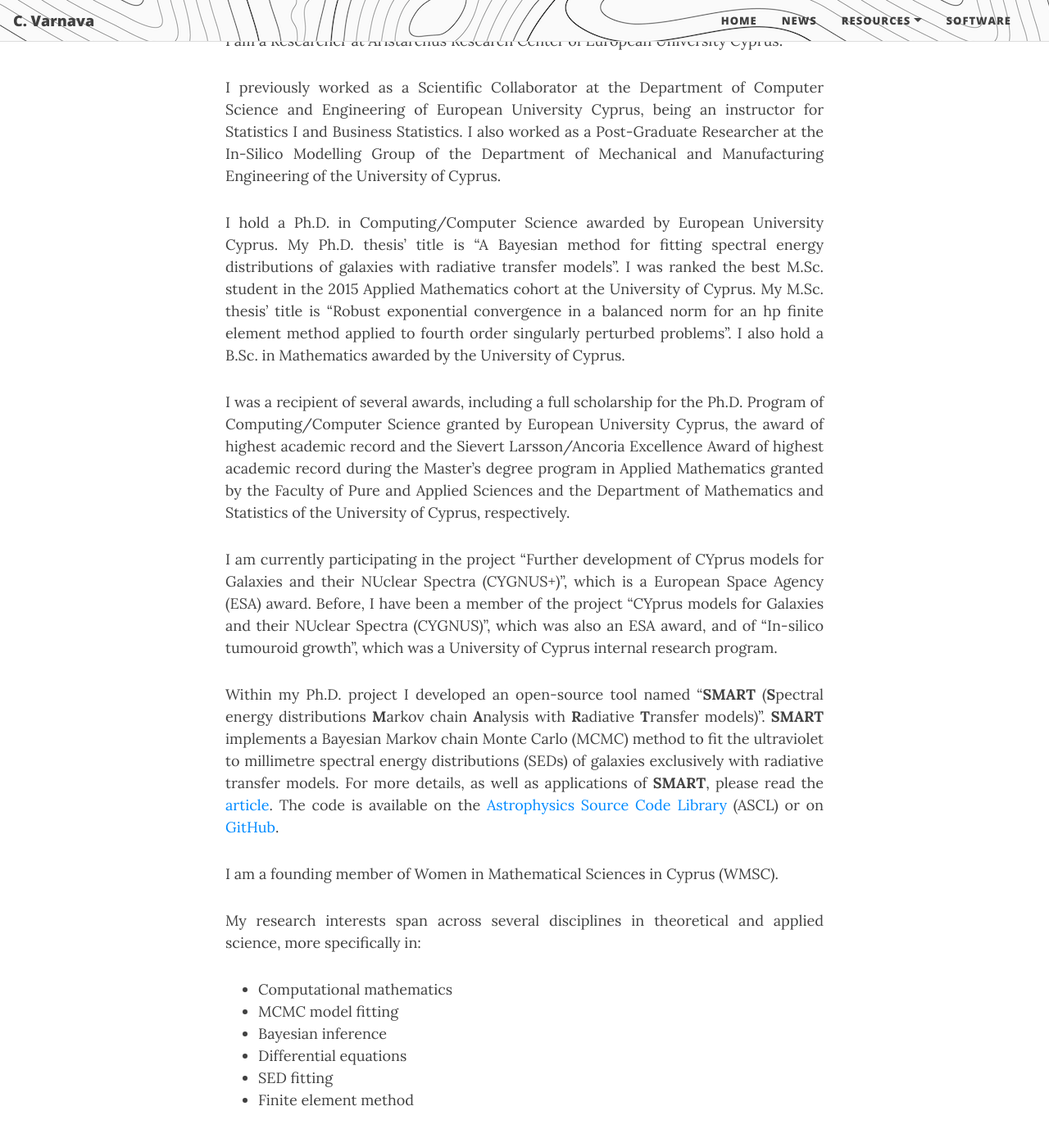
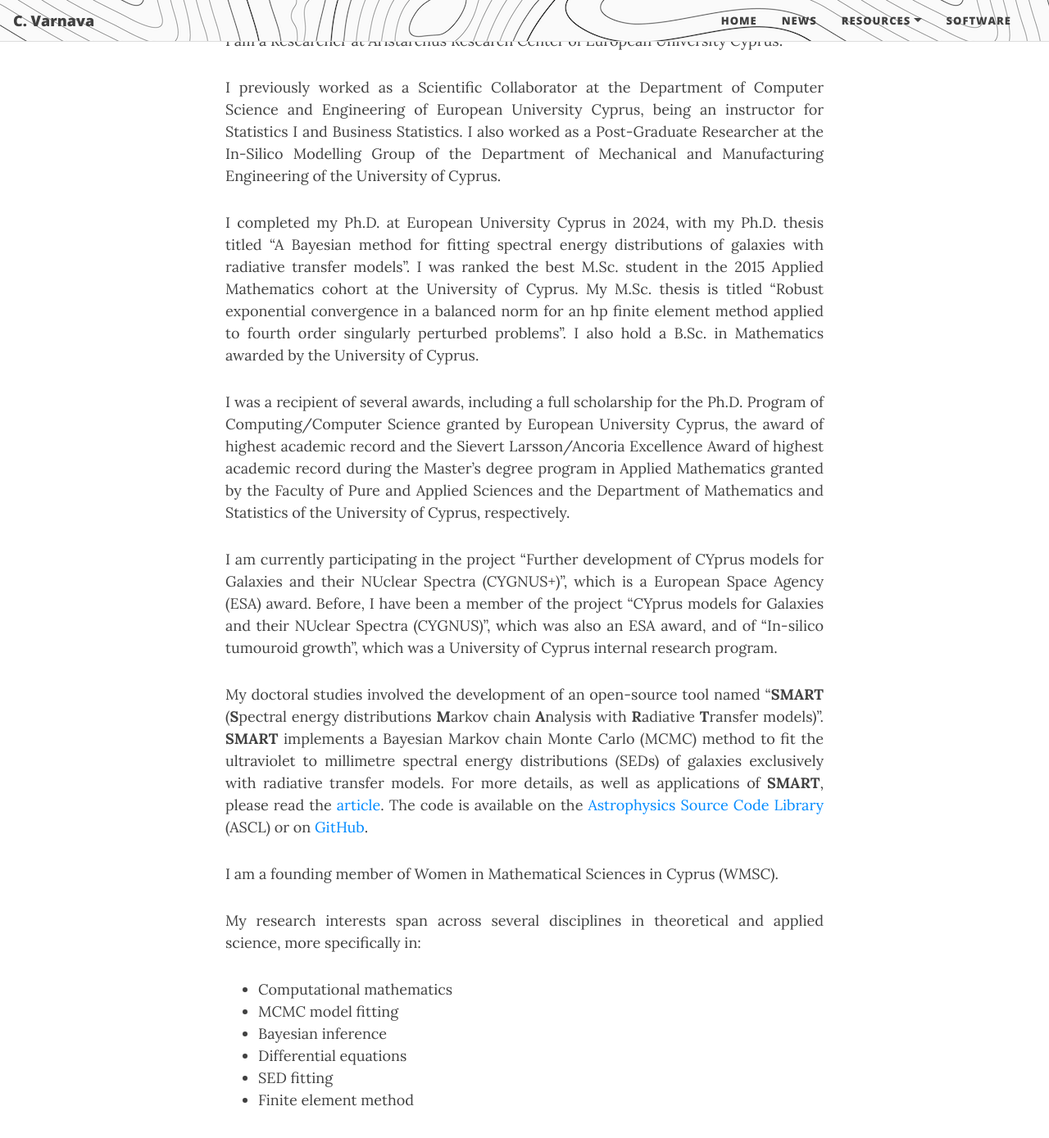
Before and after one commit to ch-var/ch-var.github.io, a Jekyll site: the page built from index.html, in a window 1280 px wide and 1400 px high, scrolled down 701 px. Shown: the top 1389 px of the window at 82% size. Built offline with Jekyll 4.4.1, drawn with Linux system fonts in a browser that asks for light colours; the list of posts is cut into pages by our own code.

Commit message:
Update index.html

```diff
--- a/index.html
+++ b/index.html
@@ -15,13 +15,13 @@ press releases.</p>
 
 <p align='justify'>I previously worked as a Scientific Collaborator at the Department of Computer Science and Engineering of European University Cyprus, being an instructor for Statistics I and Business Statistics. I also worked as a Post-Graduate Researcher at the In-Silico Modelling Group of the Department of Mechanical and Manufacturing Engineering of the University of Cyprus.</p>
 
-<p align='justify'>I hold a Ph.D. in Computing/Computer Science awarded by European University Cyprus. My Ph.D. thesis’ title is “A Bayesian method for fitting spectral energy distributions of galaxies with radiative transfer models”. I was ranked the best M.Sc. student in the 2015 Applied Mathematics cohort at the University of Cyprus. My M.Sc. thesis’ title is “Robust exponential convergence in a balanced norm for an hp finite element method applied to fourth order singularly perturbed problems”. I also hold a B.Sc. in Mathematics awarded by the University of Cyprus.</p>
+<p align='justify'>I completed my Ph.D. at European University Cyprus in 2024, with my Ph.D. thesis titled “A Bayesian method for fitting spectral energy distributions of galaxies with radiative transfer models”. I was ranked the best M.Sc. student in the 2015 Applied Mathematics cohort at the University of Cyprus. My M.Sc. thesis is titled “Robust exponential convergence in a balanced norm for an hp finite element method applied to fourth order singularly perturbed problems”. I also hold a B.Sc. in Mathematics awarded by the University of Cyprus.</p>
 
 <p align='justify'>I was a recipient of several awards, including a full scholarship for the Ph.D. Program of Computing/Computer Science granted by European University Cyprus, the award of highest academic record and the Sievert Larsson/Ancoria Excellence Award of highest academic record during the Master’s degree program in Applied Mathematics granted by the Faculty of Pure and Applied Sciences and the Department of Mathematics and Statistics of the University of Cyprus, respectively.</p>
 
 <p align='justify'>I am currently participating in the project “Further development of CYprus models for Galaxies and their NUclear Spectra (CYGNUS+)”, which is a European Space Agency (ESA) award. Before, I have been a member of the project “CYprus models for Galaxies and their NUclear Spectra (CYGNUS)”, which was also an ESA award, and of “In-silico tumouroid growth”, which was a University of Cyprus internal research program.</a>
 
-<p align='justify'>Within my Ph.D. project I developed an open-source tool named “<b>SMART</b> (<b>S</b>pectral energy distributions <b>M</b>arkov chain <b>A</b>nalysis with <b>R</b>adiative <b>T</b>ransfer models)”. <b>SMART</b> implements a Bayesian Markov chain Monte Carlo (MCMC) method to fit the ultraviolet to millimetre spectral energy distributions (SEDs) of galaxies exclusively with radiative transfer models. For more details, as well as applications of <b>SMART</b>, please read the <a href="https://doi.org/10.1093/mnras/stae1141">article</a>. The code is available on the <a href="https://www.ascl.net/2406.003">Astrophysics Source Code Library</a> (ASCL) or on <a href="https://github.com/ch-var/SMART">GitHub</a>.</p>
+<p align='justify'>My doctoral studies involved the development of an open-source tool named “<b>SMART</b> (<b>S</b>pectral energy distributions <b>M</b>arkov chain <b>A</b>nalysis with <b>R</b>adiative <b>T</b>ransfer models)”. <b>SMART</b> implements a Bayesian Markov chain Monte Carlo (MCMC) method to fit the ultraviolet to millimetre spectral energy distributions (SEDs) of galaxies exclusively with radiative transfer models. For more details, as well as applications of <b>SMART</b>, please read the <a href="https://doi.org/10.1093/mnras/stae1141">article</a>. The code is available on the <a href="https://www.ascl.net/2406.003">Astrophysics Source Code Library</a> (ASCL) or on <a href="https://github.com/ch-var/SMART">GitHub</a>.</p>
 
 <p align='justify'>I am a founding member of Women in Mathematical Sciences in Cyprus (WMSC).</p>
 
```
